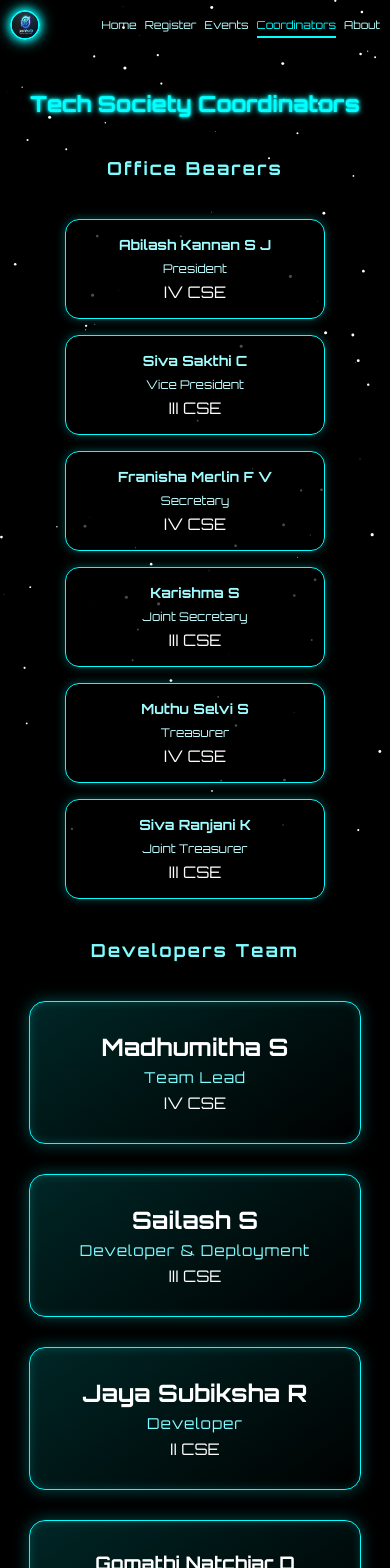
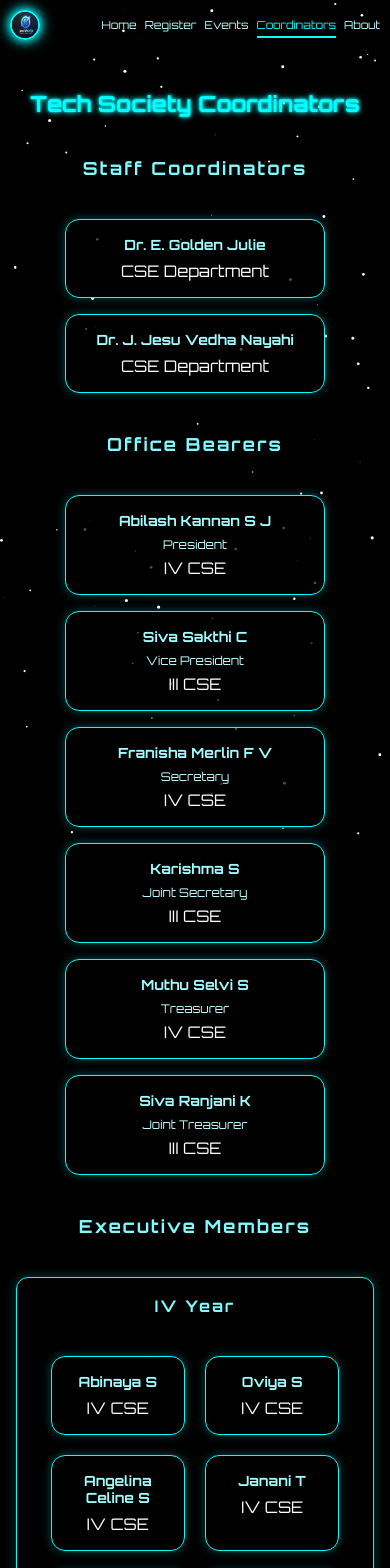
Before and after one commit to Sailash05/TECHHALO2026, a React (Vite) app: page /coordinators in a window 390 px wide. Shown: the top 1568 px of the page. Built offline with nearby package versions, Linux system fonts and the light colour scheme.

Commit message:
Updated coordinators page: added staff coordinators, changed layout, improved responsiveness

```diff
--- a/src/constants/eventData.js
+++ b/src/constants/eventData.js
@@ -136,13 +136,13 @@
           ],
           instructions: [
             "Photography - Instructions",
-          "This is a submission-based event and photos must be submitted before 24/03/2026 – 11:59 PM.",
-          "Theme for the event: “In Your Vision”.",
+          "This is a submission-based event and photos must be submitted before 14/04/2026 – 11:59 PM.",
+          "Theme : “In Your Vision”.",
           "Participation is individual only. Participants can submit 1 photo only.",
           "Photos must be in JPEG/PNG format with a maximum size of 100 MB.",
           "The submission must be original work, and winners will be selected based on creativity, originality, and quality. ",
           "Videography - Instructions",
-          "This is a submission-based event and videos must be submitted before 24/03/2026 – 11:59 PM.",
+          "This is a submission-based event and videos must be submitted before 14/04/2026 – 11:59 PM.",
           "Theme for the event: “In Your Vision”.",
           "Participation is individual only.",
           "Video duration should be 1–3 minutes and must be in MP4 format (maximum 1 GB).",
@@ -163,7 +163,7 @@
             "Participation is individual, and this is a submission-based event.",
             "Posters can be hand-drawn, and must be clear, creative, and relevant to the theme.",
             "File format: JPG / PDF, and the file name should be Name_College_Dept_Year_PosterEvent.",
-            "Last date for submission: 24/03/2026, and winners will be selected based on creativity, theme relevance, and overall presentation.",
+            "Last date for submission: 14/04/2026, and winners will be selected based on creativity, theme relevance, and overall presentation.",
           ],
           submissionLink: "https://forms.gle/ob8wA8As3VQkdbaV6"
         }
--- a/src/pages/coordinators/CoordinatorsPage.jsx
+++ b/src/pages/coordinators/CoordinatorsPage.jsx
@@ -73,6 +73,22 @@ return (
 Tech Society Coordinators
 </h1>
 
+{/*Staff coordinators*/}
+<h2 className="section-title">Staff Coordinators</h2>
+<div className="coordinators-grid-bearers">
+
+  <div className="coordinator-card">
+    <h2>Dr. E. Golden Julie</h2>
+    <p>CSE Department</p>
+  </div>
+
+  <div className="coordinator-card">
+    <h2>Dr. J. Jesu Vedha Nayahi</h2>
+    <p>CSE Department</p>
+  </div>
+
+</div>
+
 {/* Leadership */}
 
 <h2 className="section-title">Office Bearers</h2>
@@ -94,7 +110,37 @@ Tech Society Coordinators
 </div>
 
 
-    {/* Developers Team */}
+{/* Executive Members */}
+
+<h2 className="section-title">Executive Members</h2>
+
+{Object.entries(executiveMembers).map(([year,members]) => (
+
+<div key={year} className="dept-box">
+
+<h3 className="dept-title">{year}</h3>
+
+<div className="coordinators-grid">
+
+{members.map((member,index)=>(
+
+<div key={index} className="coordinator-card">
+
+<h2>{member.name}</h2>
+{/* <p className="role">Executive Member</p> */}
+<p>{member.dept}</p>
+
+</div>
+
+))}
+
+</div>
+
+</div>
+
+))}
+
+{/* Developers Team */}
 
     <h2 className="section-title">Developers Team</h2>
 
@@ -130,37 +176,6 @@ Tech Society Coordinators
     </div>
 
 
-
-{/* Executive Members */}
-
-<h2 className="section-title">Executive Members</h2>
-
-{Object.entries(executiveMembers).map(([year,members]) => (
-
-<div key={year} className="dept-box">
-
-<h3 className="dept-title">{year}</h3>
-
-<div className="coordinators-grid">
-
-{members.map((member,index)=>(
-
-<div key={index} className="coordinator-card">
-
-<h2>{member.name}</h2>
-{/* <p className="role">Executive Member</p> */}
-<p>{member.dept}</p>
-
-</div>
-
-))}
-
-</div>
-
-</div>
-
-))}
-
 <Footer />
 </div>
 
--- a/src/pages/coordinators/coordinators.css
+++ b/src/pages/coordinators/coordinators.css
@@ -351,6 +351,7 @@ box-shadow:
 .dev-role{
 color:#7ffcff;
 font-size:15px;
+
 margin:6px 0;
 letter-spacing:1px;
 }
--- a/src/pages/homePage/Home.jsx
+++ b/src/pages/homePage/Home.jsx
@@ -10,7 +10,7 @@ import logo from '../../assets/clg-logo.jpeg';
 
 export default function Home(){
 
-    const eventDate = new Date("March 26, 2026 09:00:00").getTime();
+    const eventDate = new Date("April 15, 2026 9:00:00").getTime();
 
     const [time,setTime]=useState({
         days:0,
@@ -71,7 +71,7 @@ export default function Home(){
             <h1 className="event-name">TECHHALO'26</h1>
             <p className="event-date">
                 <img src="src/assets/26.png" alt="" width={25} />
-                March 26, 2026
+                April 15, 2026
             </p>
 
             {/* Show countdown before event */}
--- a/src/pages/registerPage/Register.jsx
+++ b/src/pages/registerPage/Register.jsx
@@ -42,6 +42,7 @@ export default function Register(){
                 <p className="register-info">
                     Anna University Regional Campus-Tirunelveli
                     <br/>
+                    <br />
                     Department of Computer Science and Engineering
                 </p>
                 <p className="register-details">
@@ -55,9 +56,9 @@ export default function Register(){
                 </div>
                 <div className="register-meta">
 <p>All participants must fill out and submit the registration form.</p>
-
+<br />
 <p>After submitting the registration form, the Team Leader must visit the official website and apply for the events selected by the team.</p>
-
+<br />
 <p>Only teams whose Team Leader successfully completes the event application through the official website will be eligible to participate in the events with their team.</p>
  </div>
 
```
